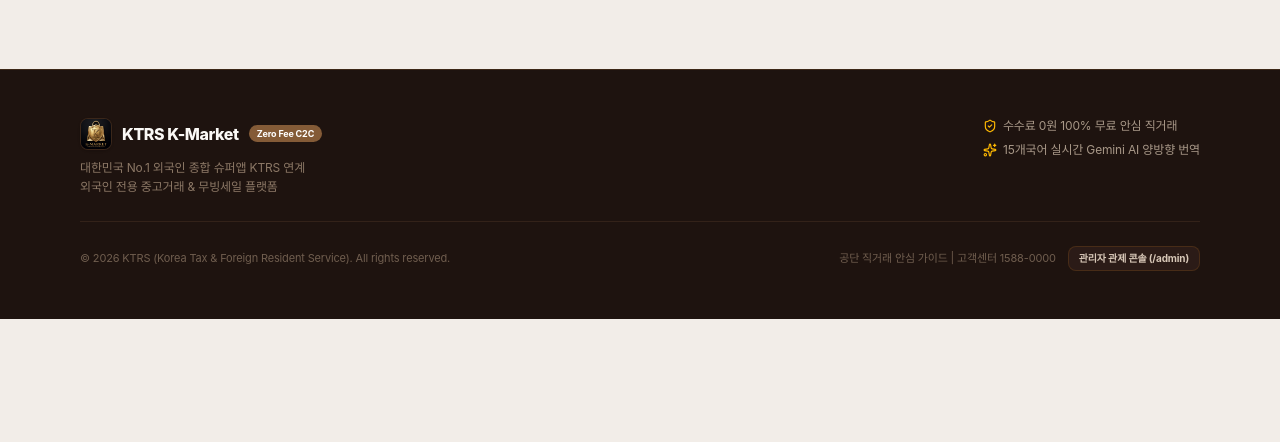
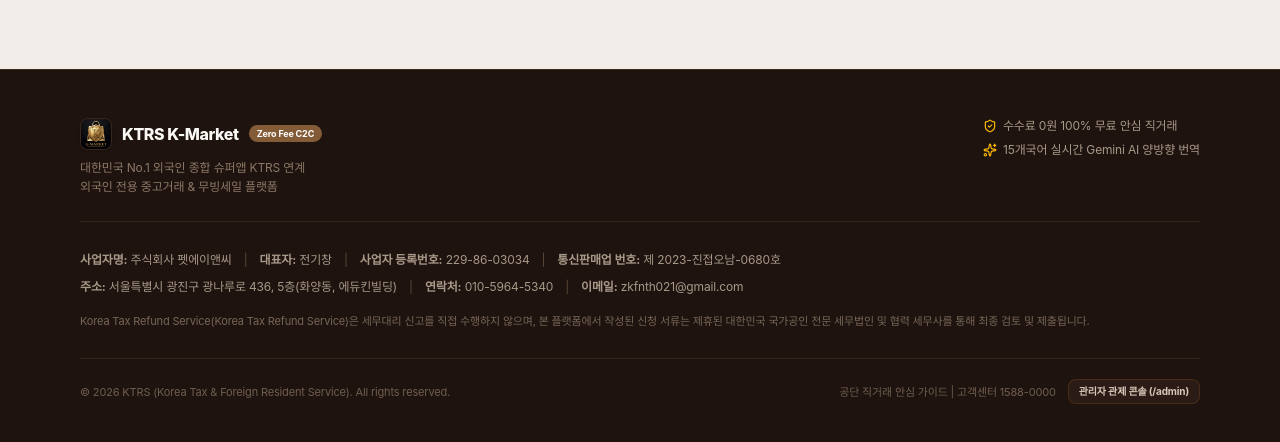
Before and after one commit to rlaghddlf01-web/k-market, a Next.js app: page / in a window 1280 px wide. Shown: the part 3167-3609 px from the top of the page. Before the commit the page ends 3486 px from the top, so only its background shows below. Built offline with nearby package versions, Linux system fonts and the light colour scheme; a web font is replaced by a local one.

Commit message:
feat: apply official corporate registration & tax disclaimer info to footer exactly matching screenshot

```diff
--- a/src/components/kmarket/KMarketMainFeed.tsx
+++ b/src/components/kmarket/KMarketMainFeed.tsx
@@ -160,8 +160,9 @@ export default function KMarketMainFeed() {
 
       {/* 푸터 영역 - 딥 에스프레소 쇼핑몰 스타일 마감 */}
       <footer className="mt-20 border-t border-[#3d2817] bg-[#1e130f] text-[#d8c8b8]">
-        <div className="max-w-6xl mx-auto px-4 py-12 space-y-6">
-          <div className="flex flex-col sm:flex-row sm:items-start justify-between gap-6">
+        <div className="max-w-6xl mx-auto px-4 py-12 space-y-7">
+          {/* 상단 브랜드 & 혜택 요약 */}
+          <div className="flex flex-col sm:flex-row sm:items-start justify-between gap-6 pb-6 border-b border-[#332219]">
             <div className="space-y-2">
               <div className="flex items-center gap-2.5">
                 <div className="relative w-8 h-8 rounded-lg overflow-hidden shadow-sm shrink-0 border border-[#5c3818]/60 bg-[#09101f] flex items-center justify-center">
@@ -191,7 +192,34 @@ export default function KMarketMainFeed() {
             </div>
           </div>
 
-          <div className="pt-6 border-t border-[#332219] text-[11px] text-[#705e4f] flex flex-col sm:flex-row justify-between items-center gap-3">
+          {/* 공식 사업자등록 정보 (스크린샷 일치) */}
+          <div className="space-y-2 text-xs text-[#a89888] leading-relaxed">
+            <div className="flex flex-wrap items-center gap-x-3 gap-y-1">
+              <span><strong>사업자명:</strong> 주식회사 펫에이앤씨</span>
+              <span className="text-[#5c4a39]">|</span>
+              <span><strong>대표자:</strong> 전기창</span>
+              <span className="text-[#5c4a39]">|</span>
+              <span><strong>사업자 등록번호:</strong> 229-86-03034</span>
+              <span className="text-[#5c4a39]">|</span>
+              <span><strong>통신판매업 번호:</strong> 제 2023-진접오남-0680호</span>
+            </div>
+
+            <div className="flex flex-wrap items-center gap-x-3 gap-y-1">
+              <span><strong>주소:</strong> 서울특별시 광진구 광나루로 436, 5층(화양동, 에듀킨빌딩)</span>
+              <span className="text-[#5c4a39]">|</span>
+              <span><strong>연락처:</strong> 010-5964-5340</span>
+              <span className="text-[#5c4a39]">|</span>
+              <span><strong>이메일:</strong> zkfnth021@gmail.com</span>
+            </div>
+
+            {/* 공식 세무대리 면책 고지 문구 */}
+            <p className="pt-2 text-[11px] text-[#786657] leading-relaxed">
+              Korea Tax Refund Service(Korea Tax Refund Service)은 세무대리 신고를 직접 수행하지 않으며, 본 플랫폼에서 작성된 신청 서류는 제휴된 대한민국 국가공인 전문 세무법인 및 협력 세무사를 통해 최종 검토 및 제출됩니다.
+            </p>
+          </div>
+
+          {/* 하단 카피라이트 & 관리자 링크 */}
+          <div className="pt-5 border-t border-[#332219] text-[11px] text-[#705e4f] flex flex-col sm:flex-row justify-between items-center gap-3">
             <p>© 2026 KTRS (Korea Tax &amp; Foreign Resident Service). All rights reserved.</p>
             <div className="flex items-center gap-3">
               <span>공단 직거래 안심 가이드 | 고객센터 1588-0000</span>
```
